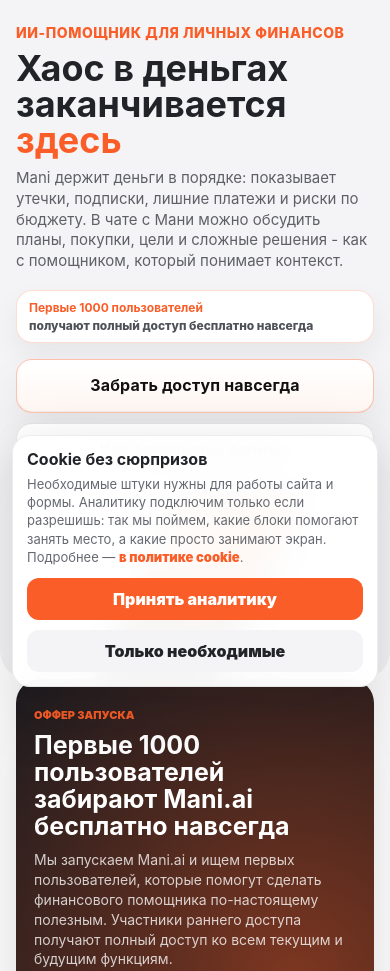
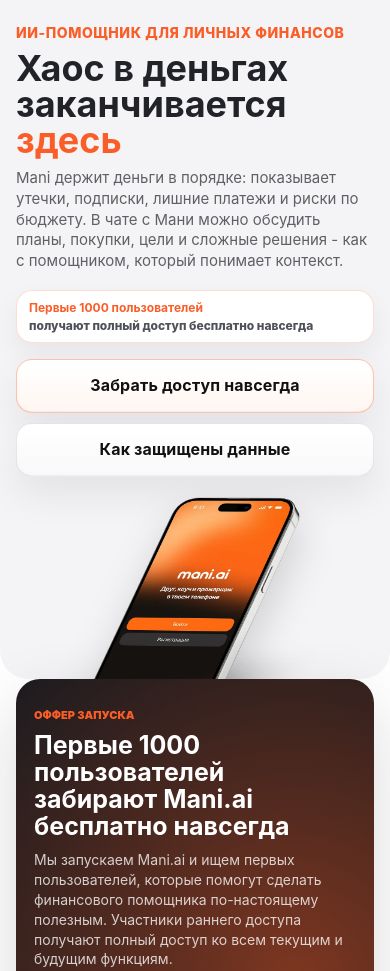
Before and after one commit to ilyxag69/maniLending, a PHP site: page / in a window 390 px wide. Shown: the part 83-1054 px from the top of the page. Run offline with PHP 8.4, Linux system fonts and the light colour scheme.

Commit message:
Fix mobile hero taps and scroll restore

```diff
--- a/index.html
+++ b/index.html
@@ -3,6 +3,9 @@
   <head>
     <meta charset="UTF-8" />
     <meta name="viewport" content="width=device-width, initial-scale=1.0" />
+    <script>
+      if ("scrollRestoration" in history) history.scrollRestoration = "manual";
+    </script>
     <title>Mani.ai — ИИ-помощник для контроля личных финансов</title>
     <meta
       name="description"
@@ -41,7 +44,7 @@
     <link rel="preload" as="image" href="assets/iphone-hero.webp" fetchpriority="high" />
     <link rel="preload" as="image" href="assets/logo.svg" />
     <link rel="icon" href="assets/favicon.png" />
-    <link rel="stylesheet" href="styles.css?v=20260609-deploy-2" />
+    <link rel="stylesheet" href="styles.css?v=20260610-touchfix-1" />
     <script type="application/ld+json">
             {
               "@context": "https://schema.org",
@@ -592,6 +595,6 @@
         <button type="button" data-cookie-reject>Только необходимые</button>
       </div>
     </div>
-    <script src="script.js?v=20260609-deploy-2"></script>
+    <script src="script.js?v=20260610-touchfix-1"></script>
   </body>
 </html>
--- a/pervye-1000.html
+++ b/pervye-1000.html
@@ -3,6 +3,9 @@
   <head>
     <meta charset="utf-8" />
     <meta name="viewport" content="width=device-width, initial-scale=1" />
+    <script>
+      if ("scrollRestoration" in history) history.scrollRestoration = "manual";
+    </script>
     <title>Первые 1000 пользователей Mani.ai - полный доступ бесплатно навсегда</title>
     <meta name="description" content="Ранний доступ к Mani.ai: первые 1000 пользователей получают полный доступ ко всем текущим и будущим функциям бесплатно навсегда." />
     <link rel="canonical" href="https://moimani.ai/pervye-1000" />
@@ -243,6 +246,6 @@
         <button type="button" data-cookie-reject>Только необходимые</button>
       </div>
     </div>
-    <script src="/script.js?v=20260609-deploy-2"></script>
+    <script src="/script.js?v=20260610-touchfix-1"></script>
   </body>
 </html>
--- a/script.js
+++ b/script.js
@@ -46,6 +46,20 @@ let waitlistStats = {
   percent: 0,
 };
 let waitlistStatsUnlocked = Boolean(localStorage.getItem("maniReferralCode"));
+
+if ("scrollRestoration" in window.history) {
+  window.history.scrollRestoration = "manual";
+}
+
+function resetInitialScrollPosition() {
+  if (window.location.hash) return;
+  const navigation = performance.getEntriesByType?.("navigation")?.[0];
+  if (navigation && navigation.type !== "navigate") return;
+  window.scrollTo({ top: 0, left: 0, behavior: "auto" });
+}
+
+window.addEventListener("pageshow", resetInitialScrollPosition);
+window.addEventListener("load", resetInitialScrollPosition);
 
 const links = {
   apple: "",
--- a/styles.css
+++ b/styles.css
@@ -82,7 +82,11 @@ button { font: inherit; }
   align-items: center;
   padding: 105px max(calc((100vw - 1392px) / 2), 120px) 54px;
 }
-.hero-copy { max-width: 660px; }
+.hero-copy {
+  position: relative;
+  z-index: 2;
+  max-width: 660px;
+}
 .eyebrow { margin: 0 0 18px; color: var(--orange); text-transform: uppercase; font-size: 14px; font-weight: 800; }
 h1, h2, h3, p { margin-top: 0; }
 h1, h2, h3, p, a, button, li, b, strong { overflow-wrap: anywhere; }
@@ -138,9 +142,21 @@ h1 span { color: var(--orange); }
 .hero-offer span {
   color: #4f5158;
 }
-.hero-art { justify-self: center; width: min(580px, 100%); transform: translateX(90px); filter: drop-shadow(0 28px 28px rgba(0,0,0,.16)); }
+.hero-art {
+  justify-self: center;
+  width: min(580px, 100%);
+  transform: translateX(90px);
+  filter: drop-shadow(0 28px 28px rgba(0,0,0,.16));
+  pointer-events: none;
+}
+.hero-art img {
+  pointer-events: none;
+  user-select: none;
+}
 .store-actions { display: flex; gap: 14px; margin-top: 28px; flex-wrap: wrap; }
 .hero .store-actions {
+  position: relative;
+  z-index: 3;
   flex-wrap: nowrap;
   align-items: center;
 }
@@ -895,10 +911,12 @@ h1 span { color: var(--orange); }
     grid-template-columns: 104px minmax(0, 1fr);
   }
   .cookie-banner {
-    left: 12px;
-    right: 12px;
-    bottom: 12px;
+    position: static;
+    left: auto;
+    right: auto;
+    bottom: auto;
     width: auto;
+    margin: 20px 12px;
     padding: 14px;
     border-radius: 18px;
   }
@@ -3116,6 +3134,7 @@ h1 span { color: var(--orange); }
     outline: none;
   }
   .cookie-banner {
-    bottom: 74px;
-  }
-}
+    position: static;
+    margin: 20px 14px 88px;
+  }
+}
--- a/tools/check-live-site.mjs
+++ b/tools/check-live-site.mjs
@@ -26,8 +26,8 @@ check("home page loads", async () => {
   const { response, body } = await fetchText("/");
   assert(response.ok, `Home returned ${response.status}`);
   assert(body.includes("Mani.ai"), "Home does not contain Mani.ai");
-  assert(body.includes("script.js?v=20260609-deploy-2"), "Expected script cache-bust is missing");
-  assert(body.includes("styles.css?v=20260609-deploy-2"), "Expected CSS cache-bust is missing");
+  assert(body.includes("script.js?v=20260610-touchfix-1"), "Expected script cache-bust is missing");
+  assert(body.includes("styles.css?v=20260610-touchfix-1"), "Expected CSS cache-bust is missing");
   assert(body.includes('href="/faq"'), "FAQ header link is missing");
   assert(body.includes("data-waitlist-form"), "Waitlist form is missing from home page");
   assert(body.includes("data-phone-field"), "Phone formatter field is missing from home page");
```
